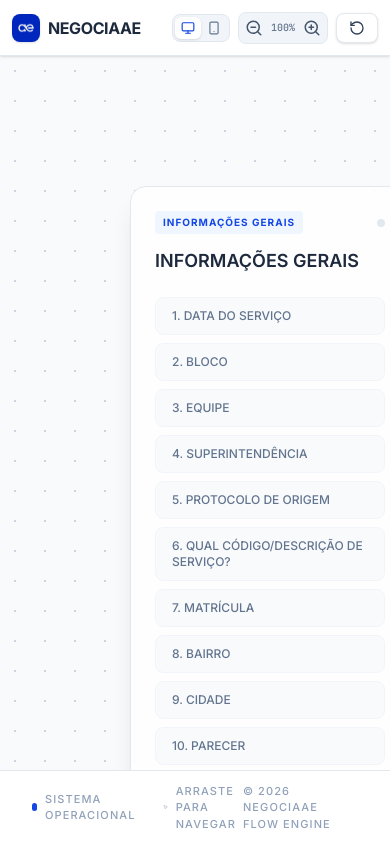
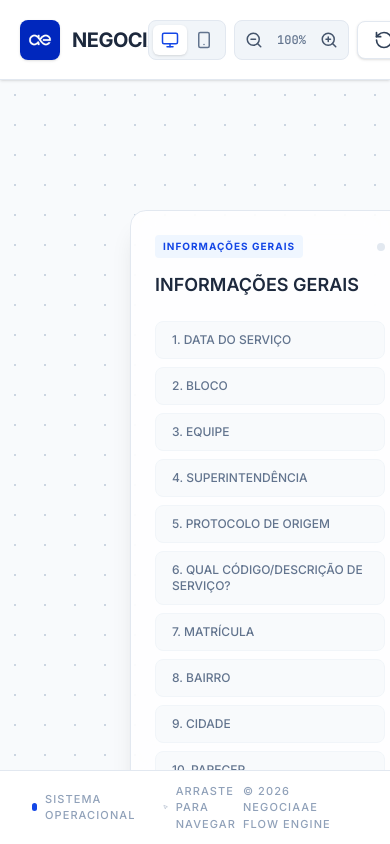
Before and after one commit to s4meDev/Negociaae, a React (Vite) app: page / in a window 390 px wide. Built offline with nearby package versions, Linux system fonts and the light colour scheme.

Commit message:
Versão 2.1.3

```diff
--- a/src/App.tsx
+++ b/src/App.tsx
@@ -61,7 +61,7 @@ export default function App() {
   useEffect(() => {
     if (viewMode === 'mobile') {
       setPosition({ x: 0, y: 0 });
-      setScale(1);
+      setScale(1); // We'll multiply this by 2 in the transform for mobile
     } else {
       setPosition({ x: 50, y: 50 });
       setScale(1);
@@ -320,15 +320,15 @@ export default function App() {
   return (
     <div className="flex flex-col h-[100dvh] w-screen bg-slate-50 font-sans select-none overflow-hidden">
       {/* Header */}
-      <header className="flex items-center justify-between px-3 md:px-8 py-2 md:py-3 bg-white border-b border-slate-200 z-50 shadow-sm relative min-h-14 md:min-h-16 flex-shrink-0">
-        <div className="flex items-center gap-2 md:gap-3">
+      <header className="flex items-center justify-between px-5 md:px-8 py-4 md:py-3 bg-white border-b border-slate-200 z-50 shadow-sm relative min-h-20 md:min-h-16 flex-shrink-0">
+        <div className="flex items-center gap-3 md:gap-3">
           <img
             src="/ae-logo.jpeg"
             alt="NEGOCIAAE Logo"
-            className="w-7 h-7 md:w-10 md:h-10 rounded-lg md:rounded-xl object-cover shadow-sm"
+            className="w-10 h-10 md:w-10 md:h-10 rounded-lg md:rounded-xl object-cover shadow-sm"
             referrerPolicy="no-referrer"
           />
-          <h1 className="text-base md:text-2xl font-bold tracking-tight text-slate-800">NEGOCIAAE</h1>
+          <h1 className="text-xl md:text-2xl font-bold tracking-tight text-slate-800">NEGOCIAAE</h1>
         </div>
 
         {/* Banner centralizado - Visível se houver espaço suficiente */}
@@ -345,48 +345,48 @@ export default function App() {
 
         <div className="flex items-center gap-2 md:gap-4">
           {/* View Mode Toggle */}
-          <div className="flex items-center bg-slate-100 rounded-lg p-0.5 md:p-1 border border-slate-200">
+          <div className="flex items-center bg-slate-100 rounded-lg p-1 md:p-1 border border-slate-200">
             <button
               onClick={() => setViewMode('desktop')}
-              className={`p-1 md:p-1.5 rounded-md transition-all flex items-center gap-1.5 px-1.5 md:px-2 ${viewMode === 'desktop' ? 'bg-white text-blue-700 shadow-sm' : 'text-slate-500 hover:text-slate-700'}`}
+              className={`p-1.5 md:p-1.5 rounded-md transition-all flex items-center gap-1.5 px-2 md:px-2 ${viewMode === 'desktop' ? 'bg-white text-blue-700 shadow-sm' : 'text-slate-500 hover:text-slate-700'}`}
               title="Versão Desktop"
             >
-              <Monitor size={14} className="md:w-4 md:h-4" />
-              <span className="text-[9px] md:text-[10px] font-bold uppercase hidden md:inline">Desktop</span>
+              <Monitor size={18} className="md:w-4 md:h-4" />
+              <span className="text-[10px] md:text-[10px] font-bold uppercase hidden md:inline">Desktop</span>
             </button>
             <button
               onClick={() => setViewMode('mobile')}
-              className={`p-1 md:p-1.5 rounded-md transition-all flex items-center gap-1.5 px-1.5 md:px-2 ${viewMode === 'mobile' ? 'bg-white text-blue-700 shadow-sm' : 'text-slate-500 hover:text-slate-700'}`}
+              className={`p-1.5 md:p-1.5 rounded-md transition-all flex items-center gap-1.5 px-2 md:px-2 ${viewMode === 'mobile' ? 'bg-white text-blue-700 shadow-sm' : 'text-slate-500 hover:text-slate-700'}`}
               title="Versão Mobile"
             >
-              <Smartphone size={14} className="md:w-4 md:h-4" />
-              <span className="text-[9px] md:text-[10px] font-bold uppercase hidden md:inline">Mobile</span>
+              <Smartphone size={18} className="md:w-4 md:h-4" />
+              <span className="text-[10px] md:text-[10px] font-bold uppercase hidden md:inline">Mobile</span>
             </button>
           </div>
 
-          <div className="flex items-center bg-slate-100 rounded-lg p-0.5 md:p-1 border border-slate-200">
+          <div className="flex items-center bg-slate-100 rounded-lg p-1 md:p-1 border border-slate-200">
             <button
               onClick={() => setScale((s: number) => Math.max(s - 0.1, 0.4))}
-              className="p-1 md:p-1.5 hover:bg-white rounded-md text-slate-600 transition-colors"
+              className="p-1.5 md:p-1.5 hover:bg-white rounded-md text-slate-600 transition-colors"
             >
-              {viewMode === 'mobile' ? <Minus size={16} /> : <ZoomOut size={18} />}
+              {viewMode === 'mobile' ? <Minus size={20} /> : <ZoomOut size={18} />}
             </button>
-            <span className="px-1 md:px-3 text-[10px] md:text-xs font-mono font-medium text-slate-500 min-w-8 md:min-w-15 text-center">
+            <span className="px-2 md:px-3 text-xs md:text-xs font-mono font-medium text-slate-500 min-w-10 md:min-w-15 text-center">
               {Math.round(scale * 100)}%
             </span>
             <button
               onClick={() => setScale((s: number) => Math.min(s + 0.1, 2))}
-              className="p-1 md:p-1.5 hover:bg-white rounded-md text-slate-600 transition-colors"
+              className="p-1.5 md:p-1.5 hover:bg-white rounded-md text-slate-600 transition-colors"
             >
-              {viewMode === 'mobile' ? <Plus size={16} /> : <ZoomIn size={18} />}
+              {viewMode === 'mobile' ? <Plus size={20} /> : <ZoomIn size={18} />}
             </button>
           </div>
 
           <button
             onClick={reset}
-            className="flex items-center gap-2 px-3 md:px-4 py-1.5 md:py-2 bg-white border border-slate-200 rounded-lg text-slate-700 font-medium hover:bg-slate-50 transition-colors shadow-sm"
+            className="flex items-center gap-2 px-4 md:px-4 py-2 md:py-2 bg-white border border-slate-200 rounded-lg text-slate-700 font-medium hover:bg-slate-50 transition-colors shadow-sm"
           >
-            <RotateCcw size={16} className="md:w-4 md:h-4" />
+            <RotateCcw size={20} className="md:w-4 md:h-4" />
             {viewMode === 'mobile' ? null : <span className="hidden sm:inline">Reiniciar</span>}
           </button>
         </div>
@@ -417,7 +417,7 @@ export default function App() {
               : 'absolute top-0 left-0 flex-row gap-24 p-20 origin-top-left'
           }`}
           style={{
-            transform: viewMode === 'mobile' ? `scale(${scale})` : `translate(${position.x}px, ${position.y}px) scale(${scale})`,
+            transform: viewMode === 'mobile' ? `scale(${scale * 2})` : `translate(${position.x}px, ${position.y}px) scale(${scale})`,
             transition: isDragging ? 'none' : 'transform 0.1s ease-out'
           }}
         >
```
